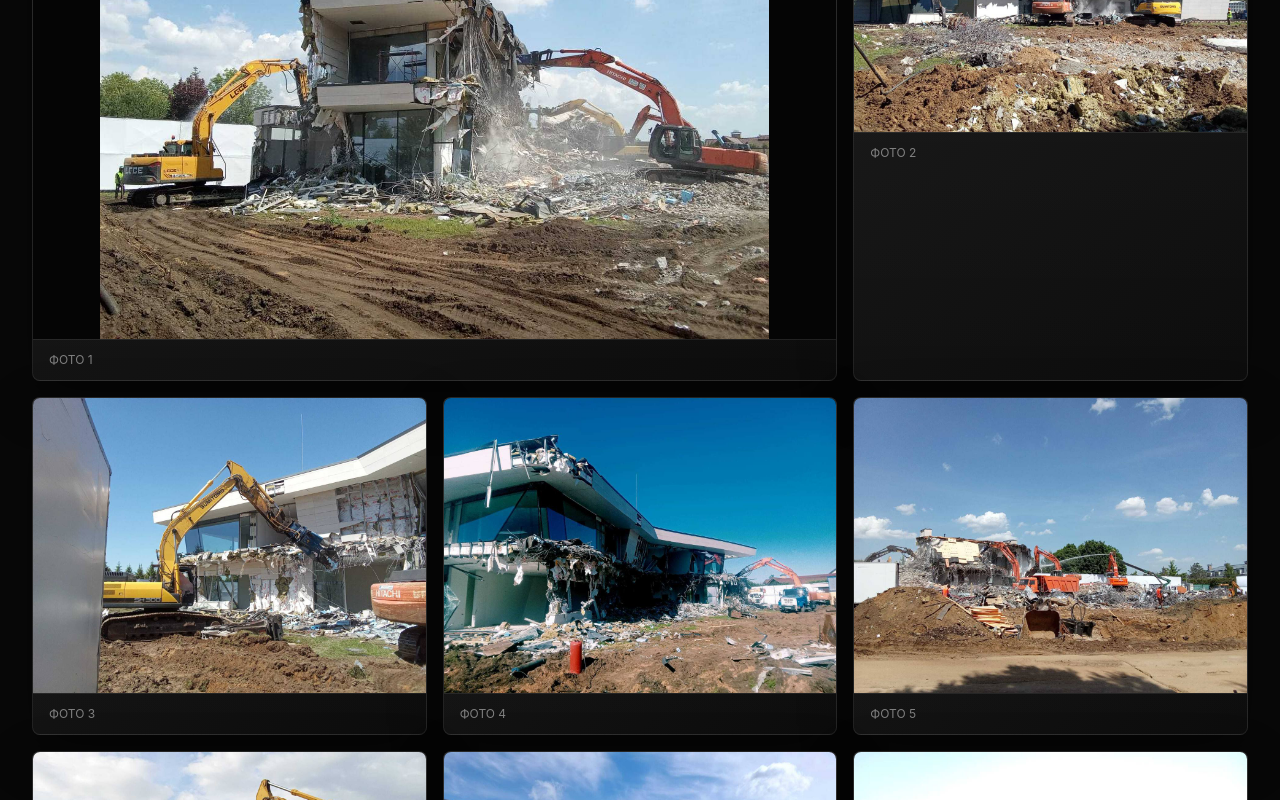
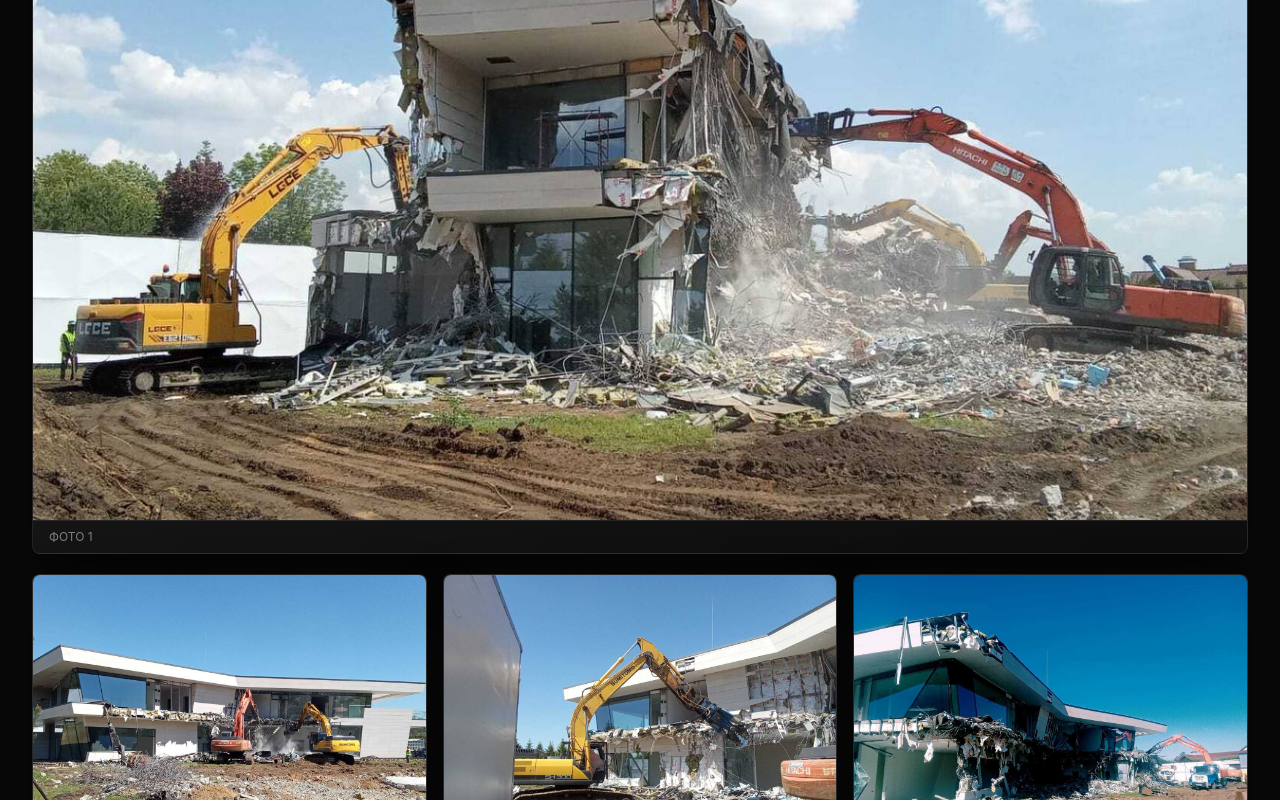
Before and after one commit to dzeksonm378-afk/industria-landing, a Next.js app: page /works/building-demolition in a window 1280 px wide. Shown: the part 1640-2440 px from the top of the page. Built offline with nearby package versions, Linux system fonts and the light colour scheme.

Commit message:
Fix portfolio card alignment and case gallery layout

```diff
--- a/src/app/works/[slug]/page.tsx
+++ b/src/app/works/[slug]/page.tsx
@@ -56,6 +56,8 @@ export default function CaseStudyPage({ params }: CasePageProps) {
   if (!caseStudy) {
     notFound();
   }
+
+  const [featuredImage = caseStudy.coverImage, ...galleryImages] = caseStudy.images;
 
   return (
     <>
@@ -144,26 +146,38 @@ export default function CaseStudyPage({ params }: CasePageProps) {
               </p>
             </div>
 
+            <div className="grid gap-5">
+              <figure className="metal-card overflow-hidden rounded-lg">
+                <div className="relative aspect-[4/3] overflow-hidden bg-ink sm:aspect-[16/9]">
+                  <Image
+                    src={featuredImage}
+                    alt={`${caseStudy.title}, фото 1`}
+                    fill
+                    sizes="(min-width: 1280px) 1200px, 100vw"
+                    className="object-cover transition duration-500 hover:scale-[1.02]"
+                  />
+                </div>
+                <figcaption className="border-t border-silver/10 px-4 py-2 text-xs uppercase text-silver/60">Фото 1</figcaption>
+              </figure>
+
               <div className="grid gap-4 md:grid-cols-2 xl:grid-cols-3">
-              {caseStudy.images.map((image, index) => (
-                <figure
-                  key={image}
-                  className={`metal-card overflow-hidden rounded-lg ${index === 0 ? "md:col-span-2 xl:col-span-2" : ""}`}
-                >
-                  <div className={`relative bg-ink ${index === 0 ? "aspect-[16/10]" : "aspect-[4/3]"}`}>
+                {galleryImages.map((image, index) => (
+                  <figure key={image} className="metal-card overflow-hidden rounded-lg">
+                    <div className="relative aspect-[4/3] overflow-hidden bg-ink">
                       <Image
                         src={image}
-                      alt={`${caseStudy.title}, фото ${index + 1}`}
+                        alt={`${caseStudy.title}, фото ${index + 2}`}
                         fill
-                      sizes={index === 0 ? "(min-width: 1280px) 66vw, 100vw" : "(min-width: 1280px) 33vw, (min-width: 768px) 50vw, 100vw"}
-                      className="object-contain"
+                        sizes="(min-width: 1280px) 33vw, (min-width: 768px) 50vw, 100vw"
+                        className="object-cover transition duration-500 hover:scale-105"
                       />
                     </div>
-                  <figcaption className="border-t border-silver/10 px-4 py-3 text-xs uppercase text-silver/60">
-                    Фото {index + 1}
+                    <figcaption className="border-t border-silver/10 px-4 py-2 text-xs uppercase text-silver/60">
+                      Фото {index + 2}
                     </figcaption>
                   </figure>
                 ))}
+              </div>
             </div>
           </div>
         </section>
--- a/src/components/PortfolioSection.tsx
+++ b/src/components/PortfolioSection.tsx
@@ -13,12 +13,12 @@ export function PortfolioSection() {
       description={siteContent.portfolio.description}
       className="border-y border-silver/5 bg-surface/55"
     >
-      <div className="grid gap-5 md:grid-cols-2 xl:grid-cols-3">
+      <div className="grid items-stretch gap-5 md:grid-cols-2 xl:grid-cols-3">
         {caseStudies.map((caseStudy) => (
           <Link
             key={caseStudy.slug}
             href={`/works/${caseStudy.slug}`}
-            className="metal-card group flex flex-col overflow-hidden rounded-lg transition duration-200 hover:-translate-y-1 hover:border-gold/40 focus-visible:outline-gold-soft"
+            className="metal-card group flex h-full flex-col overflow-hidden rounded-lg transition duration-200 hover:-translate-y-1 hover:border-gold/40 focus-visible:outline-gold-soft"
           >
             <div className="relative aspect-[4/3] overflow-hidden border-b border-gold/15 bg-ink">
               <Image
@@ -52,9 +52,11 @@ export function PortfolioSection() {
                   </li>
                 ))}
               </ul>
-              <span className="mt-6 inline-flex min-h-11 items-center justify-center rounded-md border border-gold/45 bg-gold/10 px-4 py-3 text-sm font-semibold text-mist transition group-hover:border-gold-soft group-hover:bg-gold/15">
-                Смотреть объект
-              </span>
+              <div className="mt-auto pt-6">
+                <span className="inline-flex min-h-11 w-full items-center justify-center rounded-md border border-gold/45 bg-gold/10 px-4 py-3 text-sm font-semibold text-mist transition group-hover:border-gold-soft group-hover:bg-gold/15">
+                  Смотреть объект
+                </span>
+              </div>
             </div>
           </Link>
         ))}
```
Also changed, not shown: 2 other files (tests, documents, lock files or other folders). Lines whose indentation alone changed are shown as unchanged.
